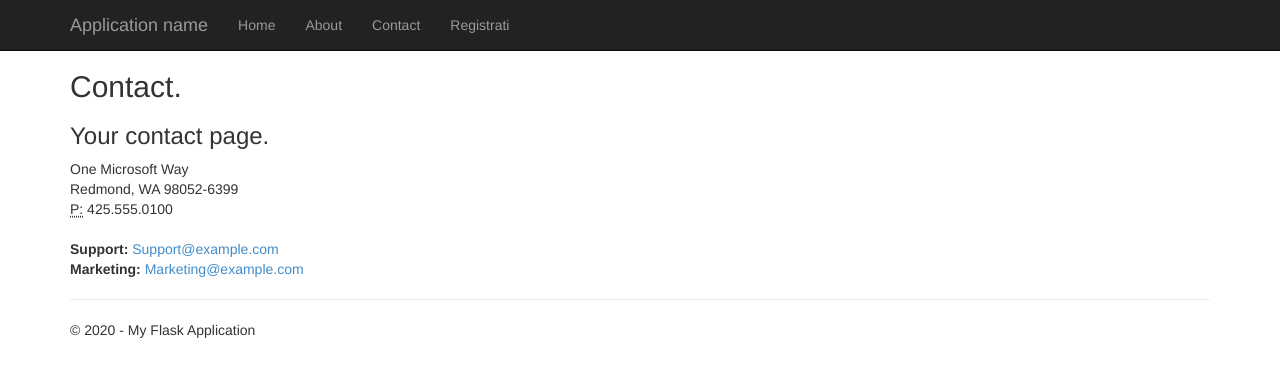
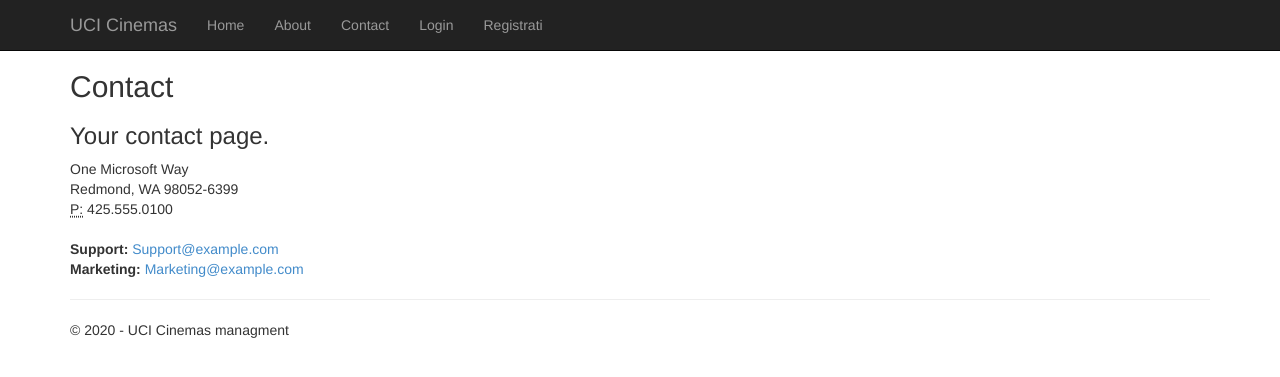
Before and after one commit to SpiderPorkPotter/CinemaV2, a Flask app: page /contact in a window 1280 px wide. Shown: the top 377 px of the page. Run offline with Flask 2, Linux system fonts and the light colour scheme; parts of the project's set-up code (start-up, migrations or seed data) failed here and were passed over; some libraries are stand-ins or nearby versions.

Commit message:
Login e Registrazione create

```diff
--- a/CinemaV2/CinemaV2/templates/contact.html
+++ b/CinemaV2/CinemaV2/templates/contact.html
@@ -2,7 +2,7 @@
 
 {% block content %}
 
-<h2>{{ title }}.</h2>
+<h2>{{ title }}</h2>
 <h3>{{ message }}</h3>
 
 <address>
--- a/CinemaV2/CinemaV2/templates/layout.html
+++ b/CinemaV2/CinemaV2/templates/layout.html
@@ -18,13 +18,14 @@
                     <span class="icon-bar"></span>
                     <span class="icon-bar"></span>
                 </button>
-                <a href="/" class="navbar-brand">Application name</a>
+                <a href="/" class="navbar-brand">UCI Cinemas</a>
             </div>
             <div class="navbar-collapse collapse">
                 <ul class="nav navbar-nav">
                     <li><a href="{{ url_for('home') }}">Home</a></li>
                     <li><a href="{{ url_for('about') }}">About</a></li>
                     <li><a href="{{ url_for('contact') }}">Contact</a></li>
+                    <li><a href="{{ url_for('login_page') }}">Login</a></li>
                     <li><a href="{{ url_for('register') }}">Registrati</a></li>
                 </ul>
             </div>
@@ -35,7 +36,7 @@
         {% block content %}{% endblock %}
         <hr />
         <footer>
-            <p>&copy; {{ year }} - My Flask Application</p>
+            <p>&copy; {{ year }} - UCI Cinemas managment</p>
         </footer>
     </div>
 
--- a/CinemaV2/CinemaV2/views.py
+++ b/CinemaV2/CinemaV2/views.py
@@ -16,15 +16,27 @@ def home():
         year=datetime.now().year,
     )
 
+@app.route('/login_page')
+def login_page():
+    return render_template(
+        'login.html',
+        title = 'Effettua il login'
+    )
+
 @app.route('/register')
 def register():
     return render_template(
         'register.html',
-        title = 'Register',
-        year = datetime.now().year,
-        message = 'La tua pagina di registrazione'
+        title = 'Registrazione'
+    )
+@app.route('/registration_processing')
+def registration_processing():
+    print("yeeeeeeeee sei registrato")
 
-    )
+""" parte che processa i dati del login"""
+@app.route('/login_processing')
+def login_processing():
+    print("yeeeeeeeee sei loggato")
 
 @app.route('/contact')
 def contact():
```
Also changed, not shown: CinemaV2/CinemaV2/templates/login.html (+15 -1 lines), CinemaV2/CinemaV2/templates/register.html (+24 -3 lines).
